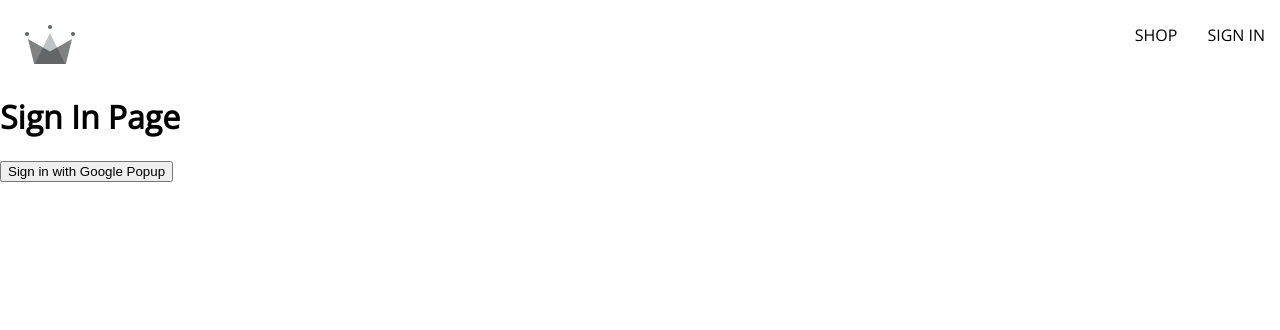
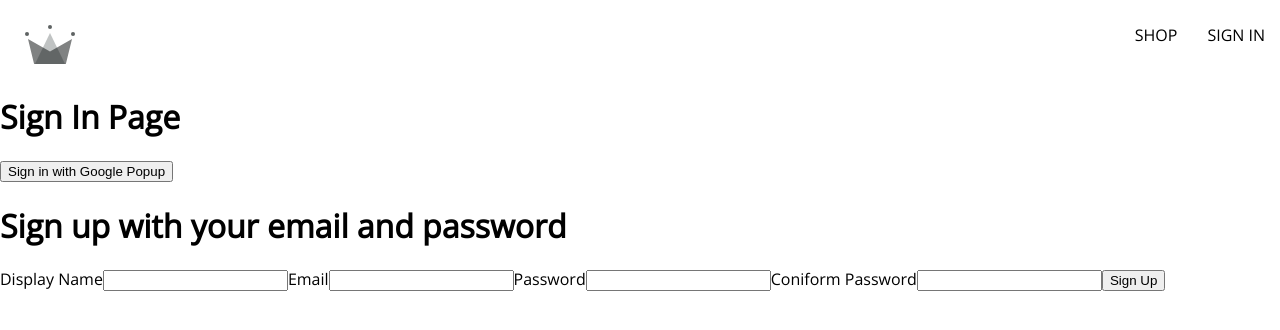
Before and after one commit to Elyormuhandis/crwn-clothing, a React (Create React App) app: page /sign-in in a window 1280 px wide. Shown: the top 330 px of the page. Built offline with nearby package versions, Linux system fonts and the light colour scheme.

Commit message:
added our sign-up with email and password

```diff
--- /dev/null
+++ b/src/components/sign-up-form/sign-up-form.component.jsx
@@ -0,0 +1,39 @@
+import { useState } from "react";
+
+
+const defaultFormFields = {
+    displayName: '',
+    email: '',
+    password: '',
+    coniformPassword: ''
+}
+
+const SignUpForm = () => {
+    const [formFields, setFromFields] = useState(defaultFormFields);
+    const {displayName, email, password, conifromPassword} = formFields;
+    console.log(formFields);
+    const handleChange = (event) => {
+        const {name, value} = event.target;
+
+        setFromFields({...formFields, [name]:value})
+    };
+
+    return(
+        <div>
+            <h1>Sign up with your email and password</h1>
+            <form onSubmit={() => {}}>
+                <label>Display Name</label>
+                <input type='text' required onChange={handleChange} name="displayName" value={displayName}/>
+                <label>Email</label>
+                <input type='email' required onChange={handleChange} name="email" value={email}/>
+                <label>Password</label>
+                <input type='password' required onChange={handleChange} name="password" value={password}/>
+                <label>Coniform Password</label>
+                <input type='password' required onChange={handleChange} name="coniformPassword" value={conifromPassword}/>
+                <button type="submit">Sign Up</button>
+            </form>
+        </div>
+    )
+}
+
+export default SignUpForm;
--- a/src/routes/sign-in/sign-in.component.jsx
+++ b/src/routes/sign-in/sign-in.component.jsx
@@ -1,18 +1,23 @@
-import { signInWithGooglePopup, createUserDocumentFromAuth} from '../../utils/firebase/firebase.utils';
+import { auth,
+         signInWithGooglePopup,
+         createUserDocumentFromAuth
+        } from '../../utils/firebase/firebase.utils';
 
+import SignUpForm from '../../components/sign-up-form/sign-up-form.component';
 
 const SignIn = () => {
+
 
     const logGoogleUser = async () => {
         const {user} = await signInWithGooglePopup();
         const userDocRef = await createUserDocumentFromAuth(user);
-    }
+    };
+
     return(
         <div>
             <h1>Sign In Page</h1>
-            <button onClick={logGoogleUser}>
-                Sign in with Google Popup
-            </button>
+            <button onClick={logGoogleUser}>Sign in with Google Popup</button>
+            <SignUpForm/>
         </div>
     );
 };
--- a/src/utils/firebase/firebase.utils.js
+++ b/src/utils/firebase/firebase.utils.js
@@ -25,14 +25,14 @@
 
   const firebaseApp = initializeApp(firebaseConfig);
 
-  const provider = new GoogleAuthProvider();
-  provider.setCustomParameters({
+  const googleProvider = new GoogleAuthProvider();
+  googleProvider.setCustomParameters({
     prompt: "select_account"
   });
 
   export const auth = getAuth();
-  export const signInWithGooglePopup = () => signInWithPopup(auth, provider)
-
+  export const signInWithGooglePopup = () => signInWithPopup(auth, googleProvider)
+  export const signInWithGoogleRedirect = () => {signInWithRedirect(auth, googleProvider)}
   export const db = getFirestore();
 
   export const createUserDocumentFromAuth = async (userAuth) => {
```
